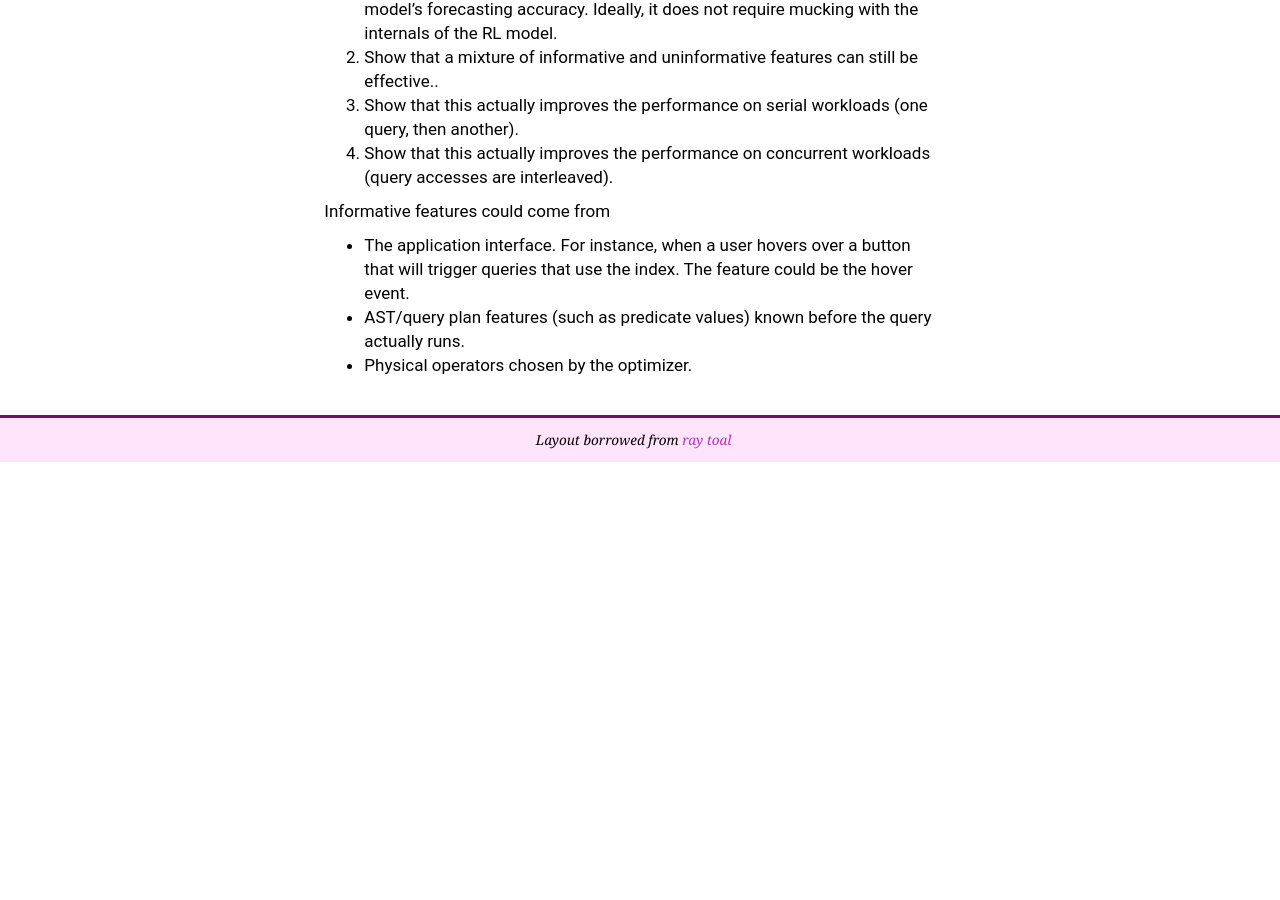
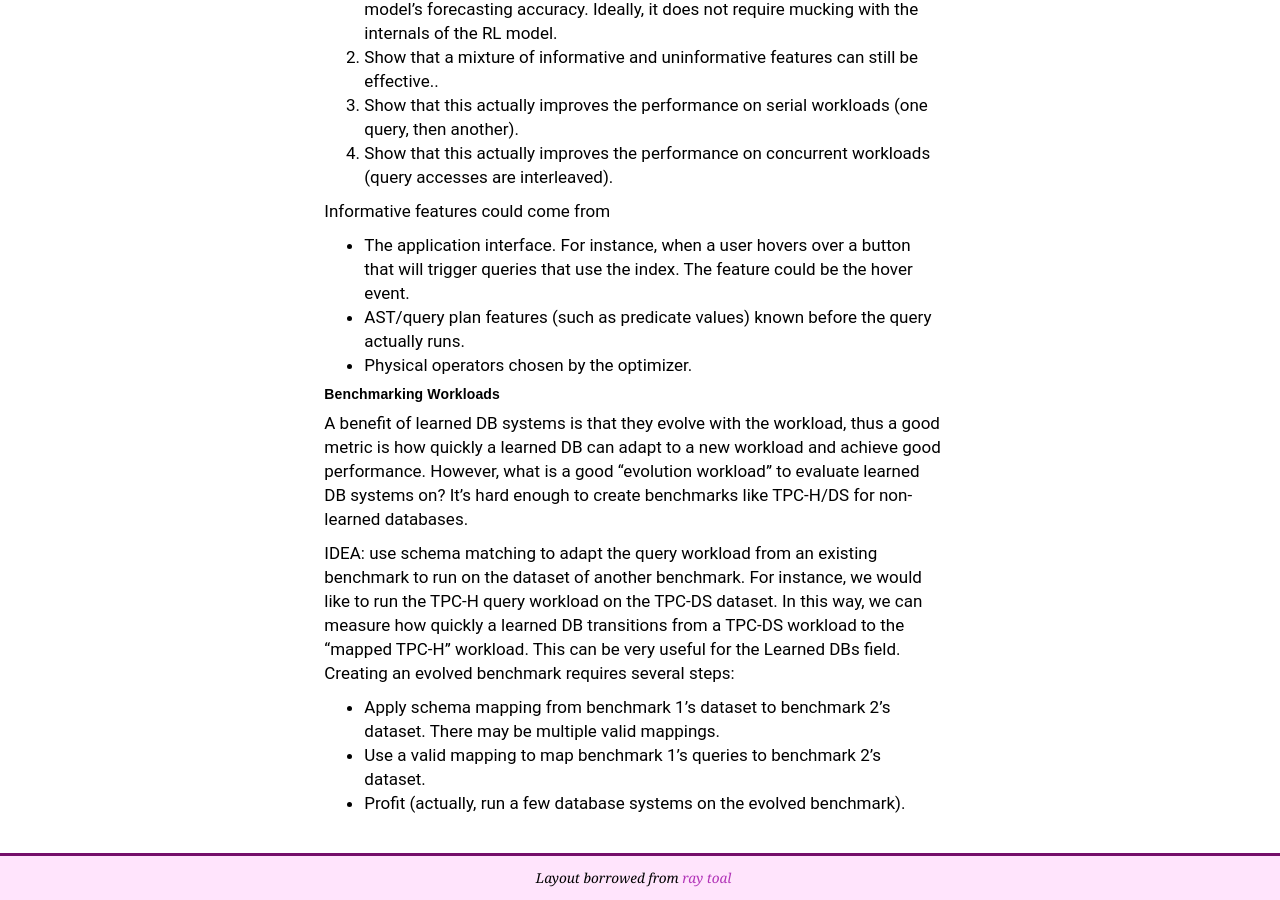
Before and after one commit to w6113/website_fall2020, a Jekyll site: the page built from projects.md, in a window 1280 px wide and 900 px high, scrolled down 8096 px. Built offline with Jekyll 4.4.1, drawn with Linux system fonts in a browser that asks for light colours; before the commit the page ends 8558 px from its top, so only the background shows below that.

Commit message:
project desc

```diff
--- a/projects.md
+++ b/projects.md
@@ -317,6 +317,7 @@ IDEA: Extend Khameleon's predictor and scheduler to circumvent these inefficienc
 Read the paper and then talk to Eugene in OH.
 
 
+
 #### ML+Systems
 
 ##### Orchestrating Learned Components
@@ -348,6 +349,25 @@ Informative features could come from
 * Physical operators chosen by the optimizer.
 
 
+##### Benchmarking Workloads
+
+A benefit of learned DB systems is that they evolve with the workload, thus a good metric is how quickly
+a learned DB can adapt to a new workload and achieve good performance.
+However, what is a good "evolution workload" to evaluate learned DB systems on?
+It's hard enough to create benchmarks like TPC-H/DS for non-learned databases.
+
+IDEA: use schema matching to adapt the query workload from an existing benchmark to
+run on the dataset of another benchmark.  For instance, we would like to run the TPC-H
+query workload on the TPC-DS dataset.  In this way, we can measure how quickly a learned DB
+transitions from a TPC-DS workload to the "mapped TPC-H" workload.
+This can be very useful for the Learned DBs field.
+Creating an evolved benchmark requires several steps:
+
+* Apply schema mapping from benchmark 1's dataset to benchmark 2's dataset.  There may be multiple valid mappings.
+* Use a valid mapping to map benchmark 1's queries to benchmark 2's dataset.
+* Profit (actually, run a few database systems on the evolved benchmark).
+
+
 
 
 <!--
```
